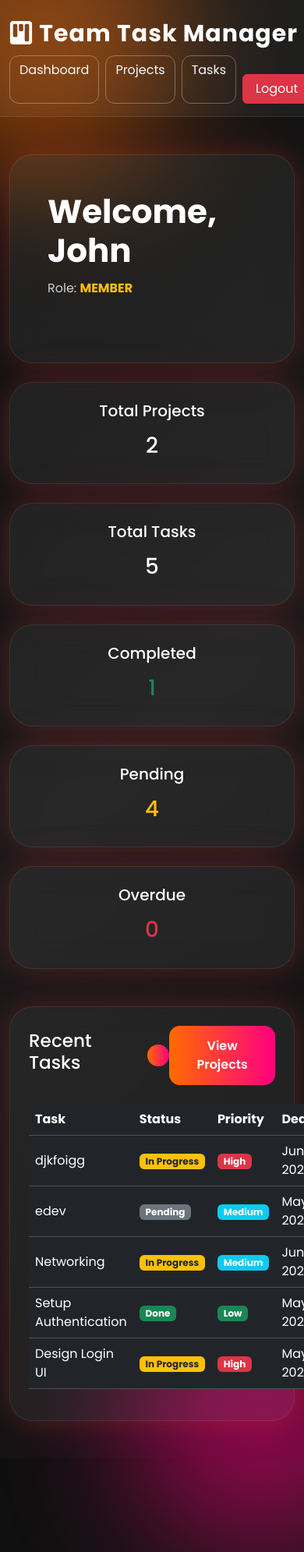
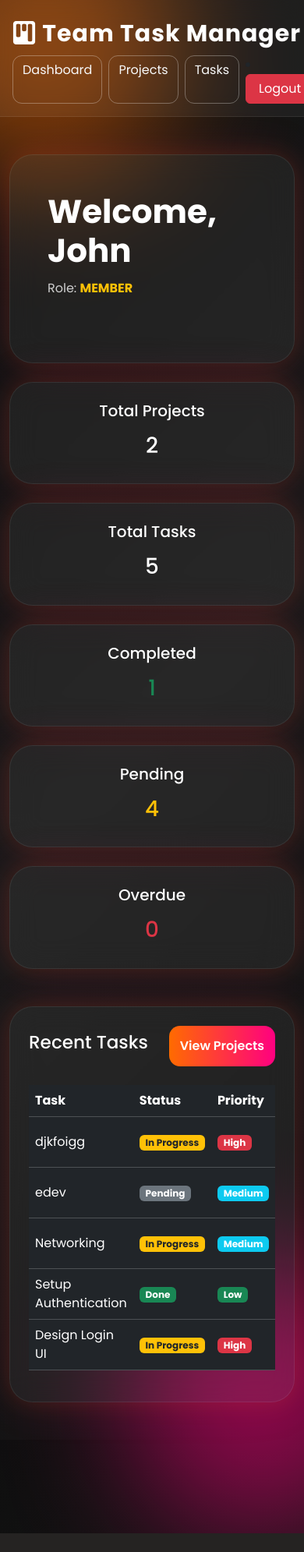
Before and after one commit to vanshuser/TeamTaskManager, a Django app: page / in a window 390 px wide; the page is wider, and only the part inside the window is pictured. Shown: that part at 78% size. After the commit the page ends 1967 px from the top of that part, so only its background shows below. Run offline with Django 5.2, Linux system fonts and the light colour scheme; a user stored in the database is signed in; data comes from the database, SQL or seed files in the repository; both versions use the stored data as it was after the commit.

Commit message:
Responsive UI

```diff
--- a/templates/base.html
+++ b/templates/base.html
@@ -4,7 +4,7 @@
     <meta charset="UTF-8">
     <meta name="viewport" content="width=device-width, initial-scale=1.0">
     <title>Team Task Manager</title>
-
+    <meta name="viewport" content="width=device-width, initial-scale=1.0">
     <!-- Bootstrap -->
     <link href="https://cdn.jsdelivr.net/npm/bootstrap@5.3.3/dist/css/bootstrap.min.css" rel="stylesheet">
 
@@ -207,7 +207,7 @@
 
     <nav class="navbar navbar-expand-lg py-3">
 
-        <div class="container">
+        <div class="container-fluid px-3">
 
             <a class="navbar-brand" href="#">
                 <i class="bi bi-kanban-fill"></i>
--- a/templates/projects/project_list.html
+++ b/templates/projects/project_list.html
@@ -25,7 +25,7 @@
 
     {% for project in projects %}
 
-    <div class="col-md-4 mb-4">
+    <div class="col-12 col-sm-6 col-md-4 mb-4">
 
         <div class="glass-card p-4 h-100">
 
--- a/templates/users/dashboard.html
+++ b/templates/users/dashboard.html
@@ -4,7 +4,7 @@
 
 <div class="row">
 
-    <div class="col-md-12">
+    <div class="col-12">
 
         <div class="glass-card p-5 mb-4">
 
@@ -27,62 +27,63 @@
 
 <div class="row g-4">
 
-    <div class="col-md-3">
+    <div class="col-12 col-sm-6 col-md-3">
 
         <div class="glass-card p-4 text-center">
 
             <h5>Total Projects</h5>
 
             <h1 class="mt-3">
-                {{total_projects}}
+                {{ total_projects }}
             </h1>
 
         </div>
 
     </div>
 
-    <div class="col-md-3">
+    <div class="col-12 col-sm-6 col-md-3">
 
         <div class="glass-card p-4 text-center">
 
             <h5>Total Tasks</h5>
 
             <h1 class="mt-3">
-                {{total_tasks}}
+                {{ total_tasks }}
             </h1>
 
         </div>
 
     </div>
 
-    <div class="col-md-3">
+    <div class="col-12 col-sm-6 col-md-3">
 
         <div class="glass-card p-4 text-center">
 
             <h5>Completed</h5>
 
             <h1 class="mt-3 text-success">
-                {{completed_tasks}}
+                {{ completed_tasks }}
             </h1>
 
         </div>
 
     </div>
 
-    <div class="col-md-3">
+    <div class="col-12 col-sm-6 col-md-3">
 
         <div class="glass-card p-4 text-center">
 
             <h5>Pending</h5>
 
             <h1 class="mt-3 text-warning">
-                {{pending_tasks}}
+                {{ pending_tasks }}
             </h1>
 
         </div>
 
     </div>
-    <div class="col-md-3">
+
+    <div class="col-12 col-sm-6 col-md-3">
 
         <div class="glass-card p-4 text-center">
 
@@ -100,26 +101,26 @@
 
 <div class="row mt-5">
 
-    <div class="col-md-12">
+    <div class="col-12">
 
         <div class="glass-card p-4">
 
-            <div class="d-flex justify-content-between align-items-center mb-4">
+            <div class="d-flex justify-content-between align-items-center mb-4 flex-wrap gap-3">
 
                 <h3>
                     Recent Tasks
                 </h3>
 
-                <a href="#" class="btn btn-modern">
                 <a href="/projects/"
                    class="btn btn-modern">
 
                     View Projects
 
                 </a>
-                </a>
 
             </div>
+
+            <div class="table-responsive">
 
                 <table class="table table-dark table-hover align-middle">
 
@@ -220,4 +221,6 @@ class="btn btn-modern">
 
     </div>
 
+</div>
+
 {% endblock %}
```
Also changed, not shown: db.sqlite3. Lines whose indentation alone changed are shown as unchanged.
